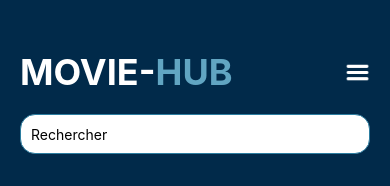
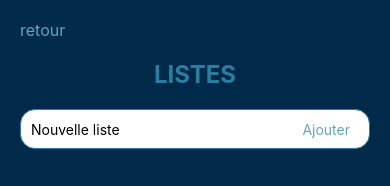
Before and after one commit to Axel-cmd/movie-hub, a React Native app: screen / in a window 390 px wide. Both pictures are taken after a click on the element 335 px from the left and 72 px from the top of the page. Shown: the top 186 px of the page. Built offline with nearby package versions, Linux system fonts and the light colour scheme; no server answers.

Commit message:
Add : création de la page du menu + form de création d'une liste

```diff
--- a/App.tsx
+++ b/App.tsx
@@ -6,17 +6,27 @@ import Movie from './components/movie/Movie';
 import Searchbar from './components/searchbar/Searchbar';
 import { AppProvider } from './context/AppContext';
 import HomeLogic from './components/homeLogic/HomeLogic';
+import { useState } from 'react';
+import ListMenu from './components/listMenu/ListMenu';
 
 
 export default function App() {
 
+  const [menuVisible, setMenuVisible] = useState(false)
+
+  const handleToggleMenu = () => {
+    // inversé la valeur du useState
+    setMenuVisible(!menuVisible);
+  }
+
   return (
     <View style={appStyle.container}>
+      <Header action={handleToggleMenu} />
       <AppProvider>
-        <Header />
         <Searchbar />
         <HomeLogic />
         <Movie />
+        <ListMenu close={handleToggleMenu} visible={menuVisible} />
       </AppProvider>
       <StatusBar style="auto" />
     </View>
--- a/components/header/Header.tsx
+++ b/components/header/Header.tsx
@@ -2,10 +2,10 @@ import { Image, Pressable, Text, View } from "react-native";
 import headerStyle from "./header.style";
 import theme from "../../theme/theme";
 
-const Header = () => {
+const Header = ({action}: {action: () => void}) => {
 
     const handleOnPress = () => {
-
+        action()
     }
 
     return(
--- /dev/null
+++ b/components/listMenu/ListMenu.tsx
@@ -0,0 +1,72 @@
+import { Modal, Pressable, Text, TextInput, View } from "react-native";
+import { useAppContext } from "../../context/AppContext";
+import listMenuStyle from "./listMenu.style";
+import { useState } from "react";
+
+
+interface IListMenu {
+    visible: boolean,
+    close: () => void
+}
+const ListMenu = ({ visible, close }: IListMenu) => {
+
+    const {  } = useAppContext();
+
+    const [name, setName] = useState("");
+
+    const handleChangeText = (text: string) => {
+        setName(text)
+    }
+
+    const handleSubmit = () => {
+        if(name == "") return;
+        // créer la liste
+
+    }
+
+
+
+    return (
+        <Modal
+            visible={visible}
+            transparent={false}
+            animationType="slide"
+        >
+            <View style={listMenuStyle.container}>
+
+
+                <Pressable
+                    style={listMenuStyle.buttonBack}
+                    onPress={close}
+                >
+                    <Text style={listMenuStyle.label} >retour</Text>
+                </Pressable>
+
+
+                <Text style={listMenuStyle.title} >Listes</Text>
+
+                <View style={listMenuStyle.form}>
+                    <TextInput
+                        value={name}
+                        onChangeText={handleChangeText}
+                        style={listMenuStyle.input}
+                        placeholder="Nouvelle liste"
+                    />
+                    <Pressable style={listMenuStyle.submitButton}>
+
+                        <Text style={listMenuStyle.submitLabel} >
+                            ajouter
+                        </Text>
+                    </Pressable>
+
+                </View>
+
+            </View>
+
+
+
+        </Modal>
+    )
+}
+
+export default ListMenu;
--- /dev/null
+++ b/components/listMenu/listMenu.style.ts
@@ -0,0 +1,59 @@
+import { StyleSheet } from "react-native";
+import theme from "../../theme/theme";
+
+export default StyleSheet.create({
+    container: {
+        height: "100%",
+        backgroundColor: theme.background,
+        paddingHorizontal: 20,
+        paddingTop: 20,
+    },
+    buttonBack: {
+        marginBottom: 20
+      },
+    label: {
+        fontSize: 16,
+        color: theme.secondary,
+    },
+    title: {
+        color: theme.primary,
+        width: "100%",
+        textAlign: "center",
+        fontSize: 24,
+        fontWeight: "bold",
+        textTransform: "uppercase",
+        marginBottom: 20
+    },
+    form: {
+        width: "100%",
+        height: 40,
+        padding: 10,
+
+
+        borderWidth: 1,
+        borderColor: theme.primary,
+        borderRadius: 15,
+
+        backgroundColor: "#fff",
+
+        display: "flex",
+        flexDirection: "row",
+        justifyContent: "space-between",
+        alignItems: "center"
+
+    },
+    input: {
+        width: "80%"
+    },
+    submitButton: {
+        width: "20%",
+        display: "flex",
+        justifyContent: "center",
+        alignItems: "center",
+        height: "100%"
+    },
+    submitLabel: {
+        color: theme.secondary,
+        textTransform: "capitalize",
+    }
+})
```
Also changed, not shown: models/movieList.model.ts (added, +15 -0 lines).
